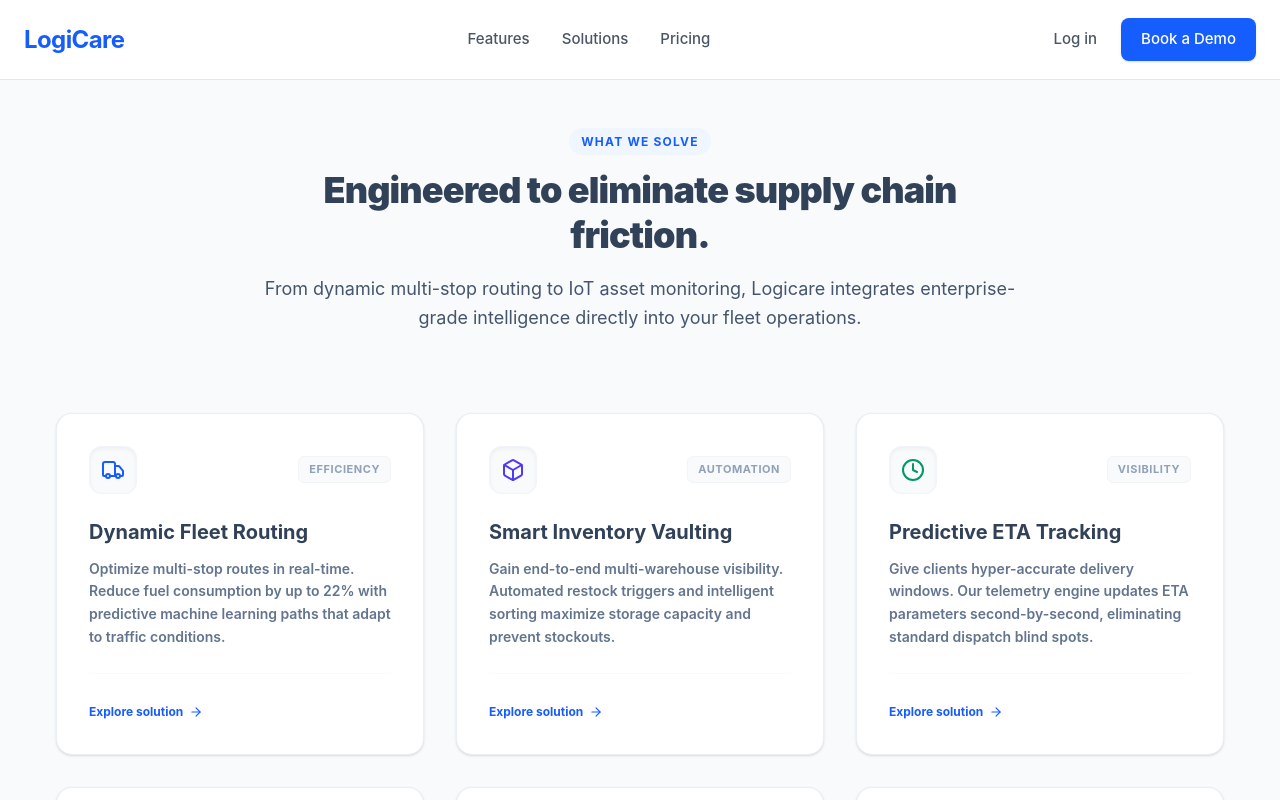
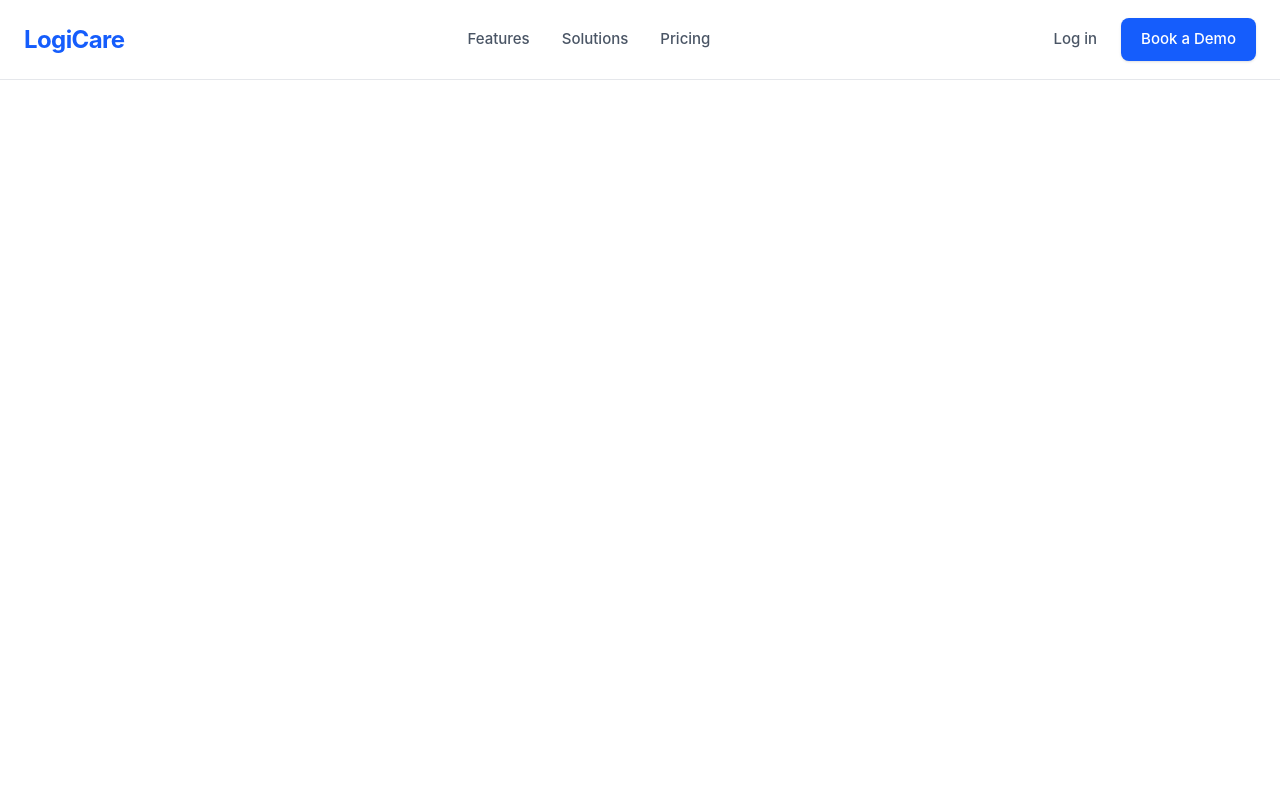
Before and after one commit to Kbrom-Mehari/logistics-platform-web, a React (Vite) app: page / in a window 1280 px wide. Built offline with nearby package versions, Linux system fonts and the light colour scheme.

Commit message:
added routing

```diff
--- a/src/App.tsx
+++ b/src/App.tsx
@@ -1,14 +1,10 @@
-import LandingLayout from "./layouts/LandingLayout.tsx"
-import FeaturesPage from "./pages/FeaturesPage.tsx";
-import LandingPage from "./pages/LandingPage.tsx";
-import DashboardLayout from "./layouts/DashboardLayout.tsx";
-import SolutionsPage from "./pages/SolutionsPage.tsx";
+import {RouterProvider} from "react-router-dom";
+import {router} from "./router.tsx";
+
 
 function App() {
     return (
-        <LandingLayout>
-            <SolutionsPage />
-        </LandingLayout>
+        <RouterProvider router={router} />
     );
 }
 
```
